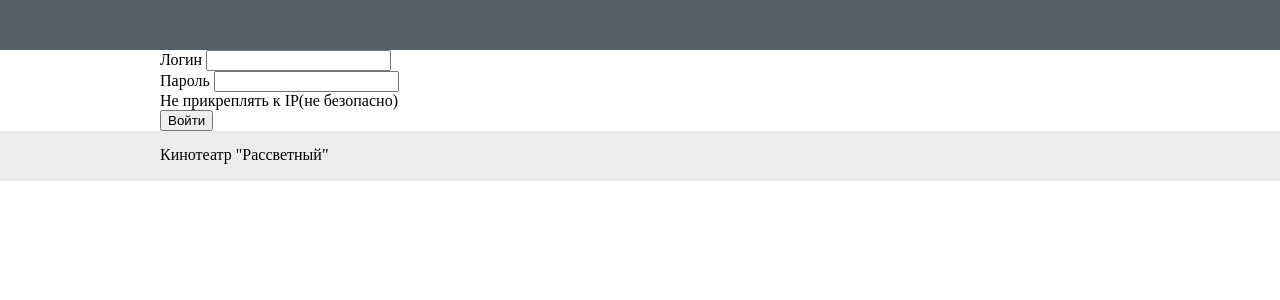
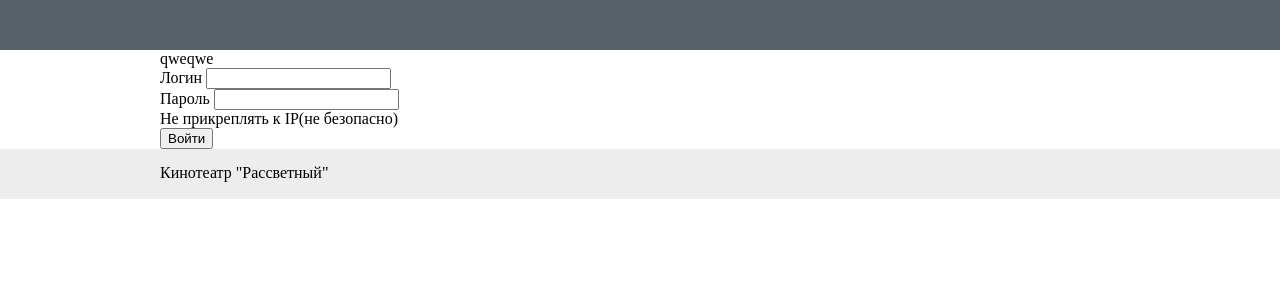
Before and after one commit to malkiev96/MyCinema, a PHP site: page /login.php in a window 1280 px wide. Shown: the part 150-450 px from the top of the page. Run offline with PHP 8.4, Linux system fonts and the light colour scheme; data that the repository does not hold is empty.

Commit message:
Update login.php

```diff
--- a/login.php
+++ b/login.php
@@ -69,7 +69,7 @@ if(isset($_POST['submit'])) {
 <?include "includes/header.php";?>
 
 <div id="content">
-
+qweqwe
     <form method="POST">
         Логин <input name="login" type="text"><br>
         Пароль <input name="password" type="password"><br>
```
